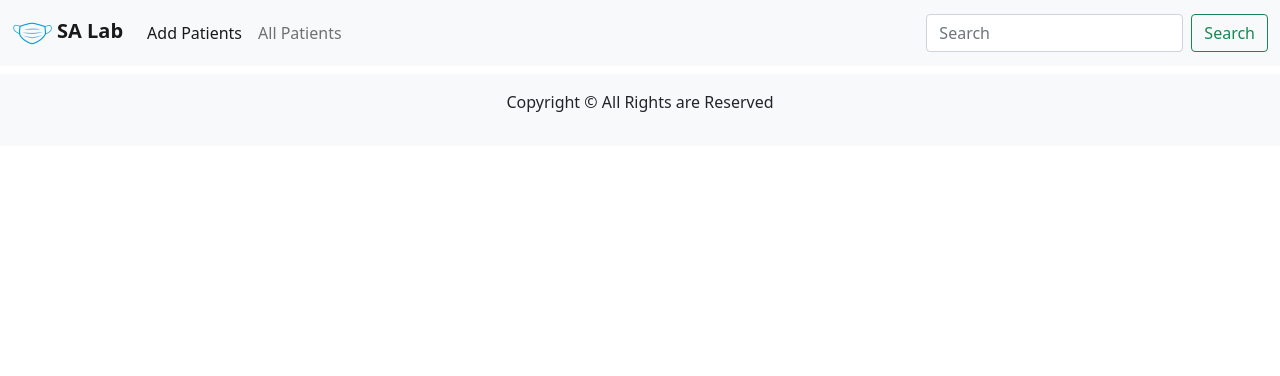
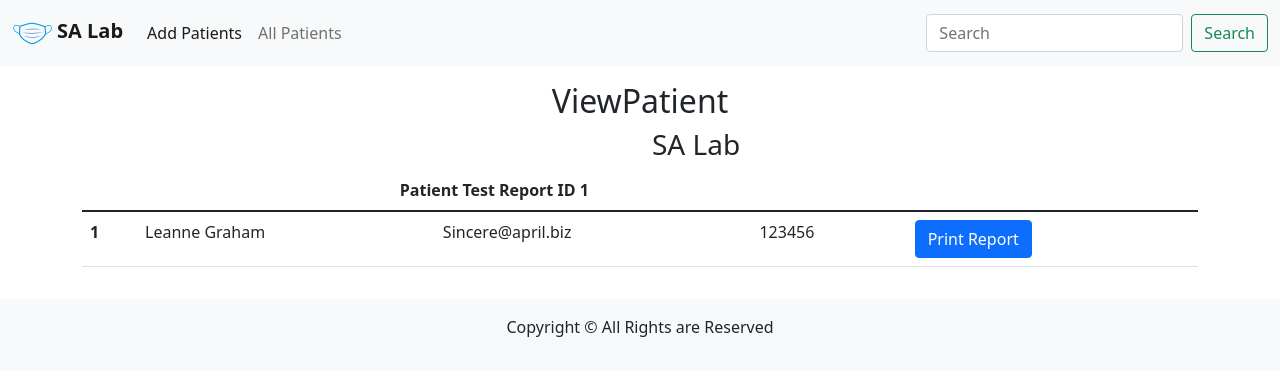
Before and after one commit to Sulman23/react-covid-reports, a React (Create React App) app: page /view/1 in a window 1280 px wide. Shown: the top 376 px of the page. Built offline with nearby package versions, Linux system fonts and the light colour scheme; data requests are answered from the project's data file.

Commit message:
view patient work almost done

```diff
--- a/src/App.js
+++ b/src/App.js
@@ -19,7 +19,7 @@ function App() {
         <Route path="/add" element={<AddPatients />} />
         <Route path="/all" element={<AllPatients />} />
         <Route path="/edit/:id" element={<EditPatient />} />
-        <Route path="/view" element={<ViewPatient />} />
+        <Route path="/view/:id" element={<ViewPatient />} />
       </Routes>
       <Footer />
     </div>
--- a/src/components/AllPatients.jsx
+++ b/src/components/AllPatients.jsx
@@ -54,7 +54,7 @@ const AllPatients = () => {
                     <td>{patient.refer}</td>
                     <td>{patient.address}</td>
                     <td>
-                      <Link to="/view">
+                      <Link to={`/view/${patient.id}`}>
                         <span className="text-success">
                           {/* <FaUserAlt /> */}
                           View
--- a/src/components/ViewPatient.jsx
+++ b/src/components/ViewPatient.jsx
@@ -1,9 +1,67 @@
-import React from "react";
+import React, { useEffect, useState } from "react";
+import { useParams } from "react-router-dom";
+import axios from "axios";
 
 const ViewPatient = () => {
+  // Defining State
+  const [patients, setPatients] = useState({});
+
+  // Getting Patient by using ID
+  const { id } = useParams();
+
+  // Defining Single getPatient by ID function
+  const getPatient = async () => {
+    const result = await axios.get(
+      `http://localhost:3001/patients/${id}`,
+      patients
+    );
+    setPatients(result.data);
+  };
+
+  // Getting Patients from DB by using useEffect hook
+  useEffect(() => {
+    getPatient();
+  }, []);
+
   return (
     <div>
-      <h2>ViewPatient</h2>
+      <div className="container">
+        <div className="row my-3">
+          <h2 className="text-center">ViewPatient</h2>
+          <div className="col-md-12">
+            <div className="row">
+              <div className="col-md-6">
+                <img src="" alt="" />
+              </div>
+              <div className="col-md-6">
+                <h3>SA Lab</h3>
+              </div>
+            </div>
+          </div>
+          <div className="col-md-12">
+            <table class="table">
+              <thead>
+                <tr>
+                  <th scope="col" colSpan="4" className="text-center">
+                    Patient Test Report <span>ID {id}</span>
+                  </th>
+                </tr>
+              </thead>
+              <tbody>
+                <tr>
+                  <th scope="row">{patients.id}</th>
+                  <td>{patients.name}</td>
+                  <td>{patients.email}</td>
+                  <td>{patients.phone}</td>
+                  <td>
+                    <button className="btn btn-primary">Print Report</button>
+                  </td>
+                </tr>
+              </tbody>
+            </table>
+          </div>
+        </div>
+      </div>
     </div>
   );
 };
```
